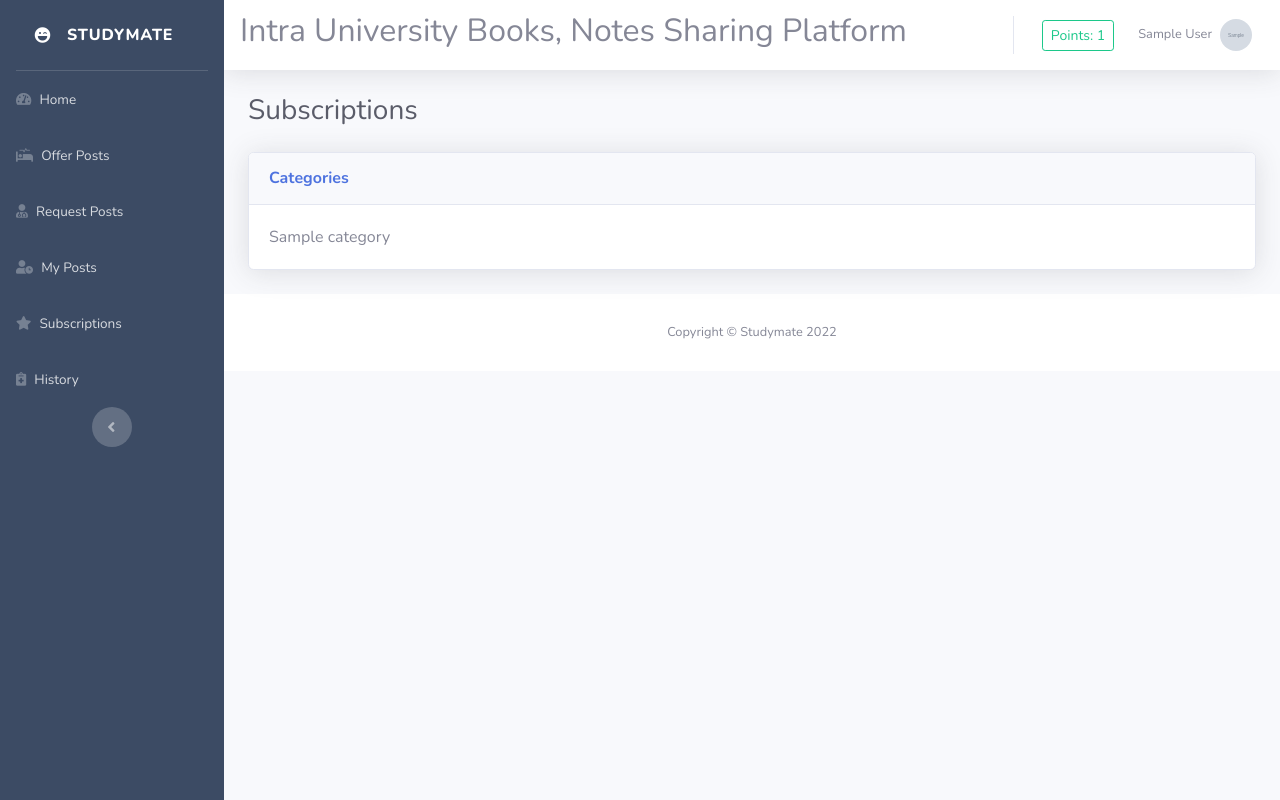
After one commit to ihjohny/studymate-books-notes-exchanging-system, a PHP site: page /subscriptions.php in a window 1280 px wide. The commit adds this page. Run offline with PHP 8.4, Linux system fonts and the light colour scheme; the visitor is signed in with stand-in values (Sample User, id 1); tables that the repository leaves empty or names only in its code hold one stand-in row (values such as "Sample post"); grey boxes marked "Sample" are stand-in pictures.

Commit message:
subscription added

```diff
--- a/basehome.php
+++ b/basehome.php
@@ -82,6 +82,11 @@ if (!$object->is_login()) {
                 <a class="nav-link" href="myposts.php">
                     <i class="fas fa-user-clock"></i>
                     <span>My Posts</span></a>
+            </li>
+            <li class="nav-item">
+                <a class="nav-link" href="subscriptions.php">
+                    <i class="fas fa-star"></i>
+                    <span>Subscriptions</span></a>
             </li>
 
             <li class="nav-item">
--- /dev/null
+++ b/subscriptions.php
@@ -0,0 +1,48 @@
+<?php
+
+include('basehome.php');
+
+?>
+
+<!-- Page Heading -->
+<h1 class="h3 mb-4 text-gray-800">Subscriptions</h1>
+
+<div class="card shadow mb-4">
+    <div class="card-header py-3">
+        <div class="row">
+            <div class="col">
+                <h6 class="m-0 font-weight-bold text-primary">Categories</h6>
+            </div>
+            <div class="col" align="right">
+
+            </div>
+        </div>
+    </div>
+    <div class="card-body">
+        <div id="subscriptions_list"></div>
+    </div>
+</div>
+
+<?php
+include('footer.php');
+?>
+
+<script>
+
+    $(document).ready(function() {
+        $.ajax({
+            url: "subscriptions_action.php",
+            method: "POST",
+            data: {
+                action: 'fetch_subscriptions'
+            },
+            success: function(data) {
+                $('#subscriptions_list').html(data);
+            },
+            error: function(error) {
+                console.log(error);
+            }
+        })
+    });
+
+</script>
--- /dev/null
+++ b/subscriptions_action.php
@@ -0,0 +1,34 @@
+<?php
+
+include('class/DbData.php');
+
+$object = new DbData;
+
+if ($_POST["action"] == 'fetch_subscriptions') {
+
+    $object->query = "
+    SELECT * FROM categories
+    ";
+    $categories_data = $object->get_result();
+
+    $isDataFound = false;
+    $html = '';
+    foreach ($categories_data as $category_row) {
+        $isDataFound = true;
+
+        $html .=''.$category_row["name"].'';
+    }
+
+    if (!$isDataFound) {
+        $html =
+            '
+            <div style="text-align: center;">
+                <span">
+                    No Category Available
+                </span>
+            </div>
+            ';
+    }
+
+    echo $html;
+}
```
